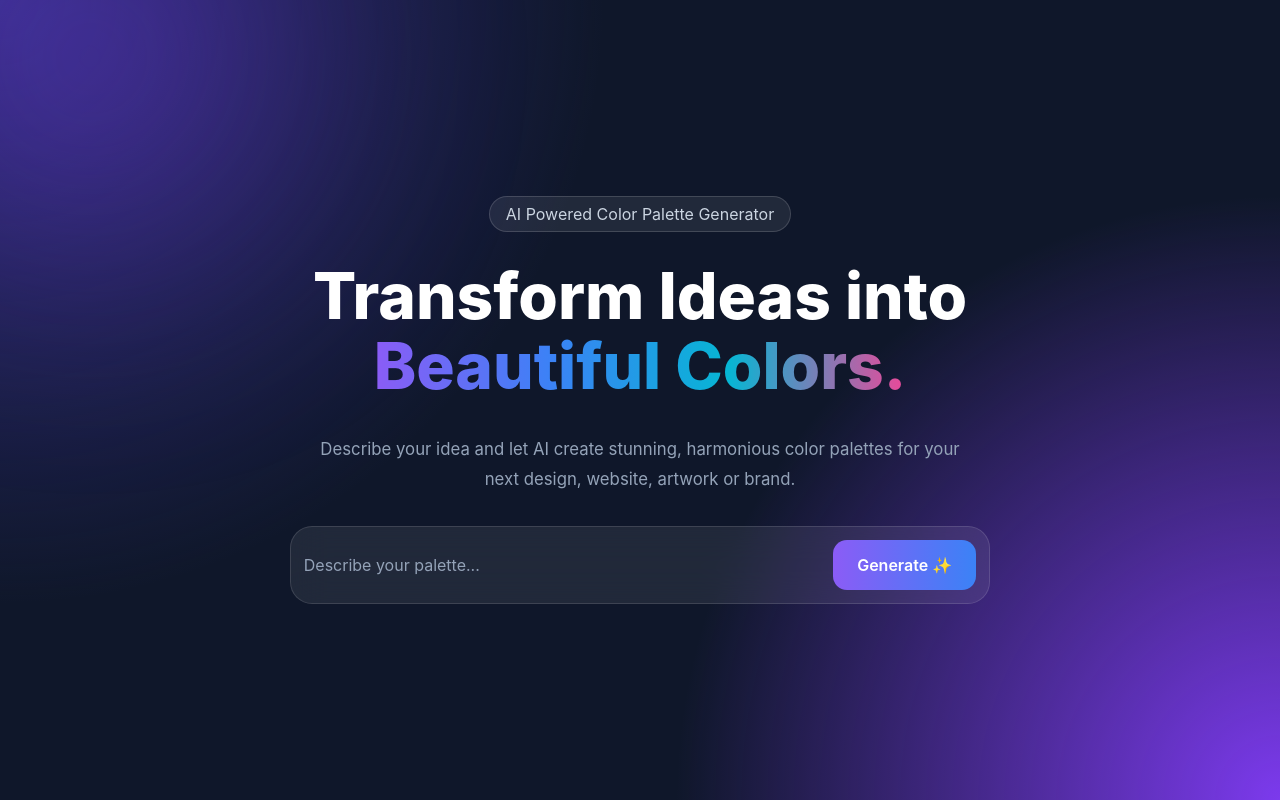
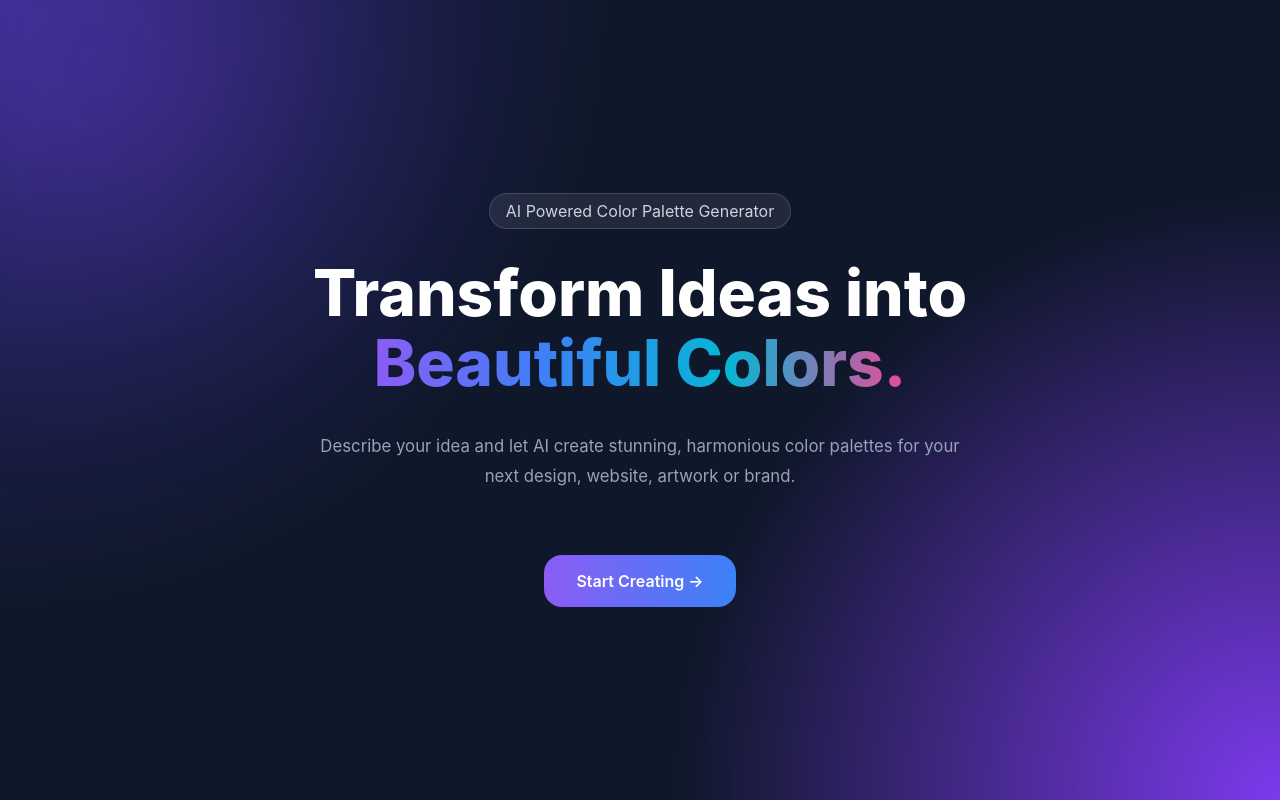
Before and after one commit to josna26/chroma, a React (Vite) app: page / in a window 1280 px wide. Shown: the top 800 px of the page. Built offline with nearby package versions, Linux system fonts and the light colour scheme.

Commit message:
refactor: simplify hero and improve landing flow

```diff
--- a/src/components/Hero.jsx
+++ b/src/components/Hero.jsx
@@ -27,13 +27,15 @@ function Hero() {
 
         <div className="prompt-box">
 
-          <input
-            type="text"
-            placeholder="Describe your palette..."
-          />
-
-          <button>
-            Generate ✨
+          <button
+            className="hero-btn"
+            onClick={() =>
+              document
+                .getElementById("prompt-section")
+                ?.scrollIntoView({ behavior: "smooth" })
+            }
+          >
+            Start Creating →
           </button>
 
         </div>
--- a/src/components/PromptSection.jsx
+++ b/src/components/PromptSection.jsx
@@ -8,7 +8,7 @@ function PromptSection() {
     const [prompt, setPrompt] = useState("");
 
     return (
-        <section className="prompt-section">
+        <section id="prompt-section" className="prompt-section">
             <div className="prompt-container">
 
                 <h2>Create a Palette with AI</h2>
--- a/src/styles/components/hero.css
+++ b/src/styles/components/hero.css
@@ -66,46 +66,28 @@
     font-size: 1.05rem;
 }
 
-.prompt-box {
-    width: 100%;
-    max-width: 700px;
-    margin: auto;
-    display: flex;
-    gap: 1rem;
-    padding: .8rem;
-    border-radius: 22px;
-    backdrop-filter: blur(18px);
-    background: rgba(255, 255, 255, .08);
-    border: 1px solid rgba(255, 255, 255, .12);
-}
-
-.prompt-box input {
-    flex: 1;
+.hero-btn {
+    margin-top: 2rem;
+    padding: 1rem 2rem;
     border: none;
-    outline: none;
-    background: none;
-    color: white;
-    font-size: 1rem;
-}
-
-.prompt-box input::placeholder {
-    color: #94a3b8;
-}
-
-.prompt-box button {
-    border: none;
-    padding: .95rem 1.5rem;
-    border-radius: 14px;
+    border-radius: 18px;
     background: linear-gradient(90deg,
             #8b5cf6,
             #3b82f6);
     color: white;
+    font-size: 1rem;
     font-weight: 600;
-    transition: .3s;
+    transition: .35s;
 }
 
-.prompt-box button:hover {
-    transform: translateY(-2px);
+.hero-btn:hover {
+    transform: translateY(-3px);
+    box-shadow:
+        0 10px 25px rgba(124, 58, 237, .35);
+}
+
+.hero-btn:active {
+    transform: scale(.97);
 }
 
 @keyframes float {
```
